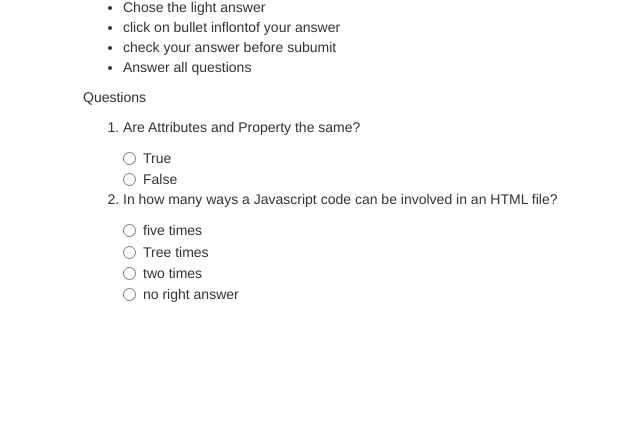
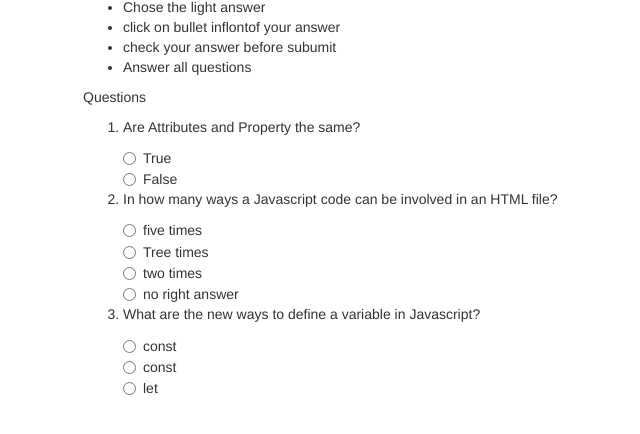
Before and after one commit to geratha/Quiz-for-student-on-Javascript, a plain HTML site: page index.html in a window 1280 px wide. Shown: the part 146-580 px from the top of the page, without its empty margins (42-682 px from the left). Drawn offline with Linux system fonts and the light colour scheme.

Commit message:
third question

```diff
--- a/index.html
+++ b/index.html
@@ -37,3 +37,11 @@
                   <label class="radio-inline"><input type="radio" name="opt">no right answer</label><br>
 
               </li>
+              <li>
+                  <p>What are the new ways to define a variable in Javascript?</p>
+
+                   <label class="radio-inline"><input type="radio" name="size">const</label><br>
+                    <label class="radio-inline"><input type="radio" name="size">const</label><br>
+                    <label class="radio-inline"><input type="radio" name="size">let</label><br>
+
+                </li>
```
